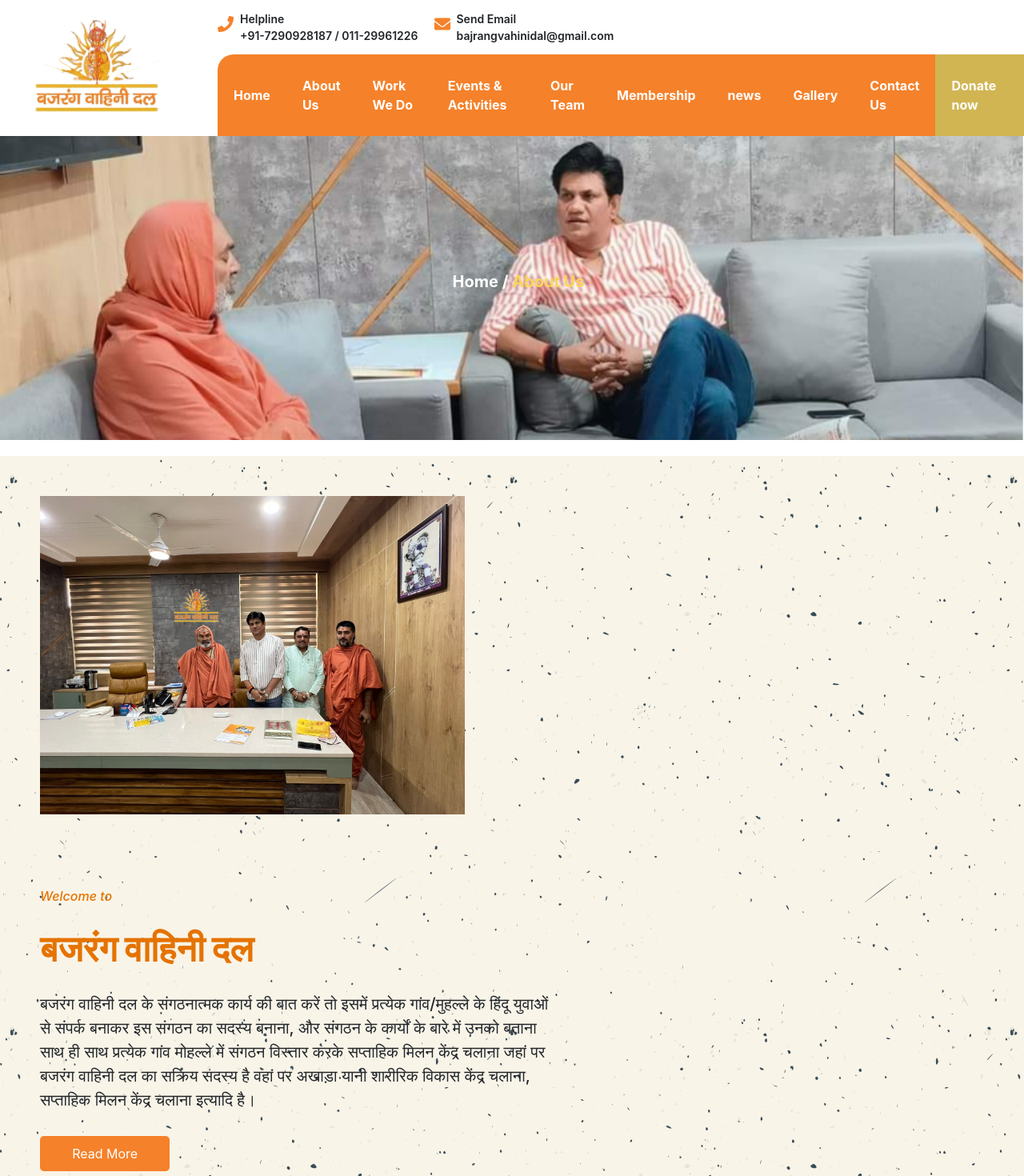
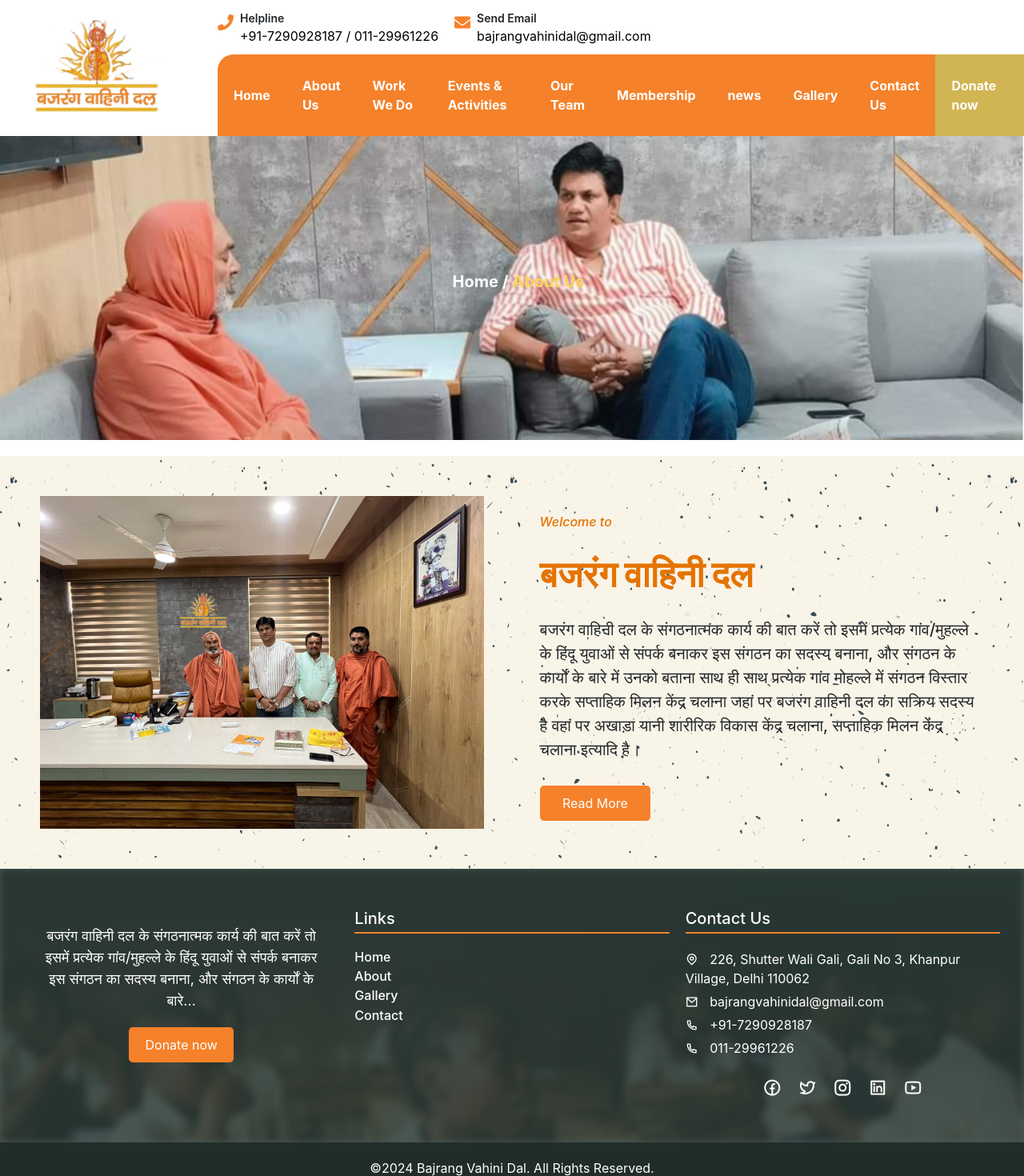
Before and after one commit to Mannumishra/bajrangdal, a React (Create React App) app: page /about in a window 1280 px wide. Shown: the top 1470 px of the page at 80% size. Built offline with nearby package versions, Linux system fonts and the light colour scheme.

Commit message:
add chnages

```diff
--- a/src/Components/About/About.css
+++ b/src/Components/About/About.css
@@ -4,12 +4,12 @@
     background-color: #F9F4E8;
     background-image: url(../../Images/about-one-shape-1.png);
     padding: 50px;
-    gap: 80px;
+    gap: 70px;
     flex-wrap: wrap; /* Allow wrapping on smaller screens */
 }
 
 .image-container {
-    width: 45%;
+    width: 47%;
 }
 
 .image-container img {
@@ -18,7 +18,7 @@
 }
 
 .text-container {
-    width: 55%;
+    width: 47%;
     display: flex;
     flex-direction: column;
     justify-content: flex-start;
--- a/src/Components/Navbar/Navbar.jsx
+++ b/src/Components/Navbar/Navbar.jsx
@@ -47,7 +47,9 @@
                             </div>
                             <div className="call-detail">
                                 <p>Helpline</p>
-                                <p>+91-7290928187 / 011-29961226</p>
+                                <a href="tel:+917290928187" className="phn" style={{ textDecoration: "none", color: "black" }}>
+                                    +91-7290928187 / 011-29961226
+                                </a>
                             </div>
                         </div>
                         <div className="call-box">
@@ -56,7 +58,9 @@
                             </div>
                             <div className="call-detail">
                                 <p>Send Email</p>
-                                <p>bajrangvahinidal@gmail.com</p>
+                                <a href="mailto:bajrangvahinidal@gmail.com" className="email" style={{ textDecoration: "none", color: "black" }}>
+                            bajrangvahinidal@gmail.com
+                        </a>
                             </div>
                         </div>
                     </div>
@@ -94,29 +98,30 @@
                     </div>
                     <ul className="nav-link">
                         <li><Link to={'/'} onClick={handleMobDeActive} >Home</Link></li>
-                        <li><Link to={'/'} onClick={handleMobDeActive} >About Us</Link></li>
+                        <li><Link to={'/about'} onClick={handleMobDeActive} >About Us</Link></li>
                         <li><Link to={'/'} onClick={handleMobDeActive} >Work We Do</Link></li>
-                        <li><Link to={'/'} onClick={handleMobDeActive} >Home</Link></li>
-                        <li><Link to={'/'} onClick={handleMobDeActive} >Home</Link></li>
-                        <li><Link to={'/'} onClick={handleMobDeActive} >Home</Link></li>
-                        <li><Link to={'/'} onClick={handleMobDeActive} >Home</Link></li>
-                        <li><Link to={'/'} onClick={handleMobDeActive} >Home</Link></li>
-                        <li><Link to={'/'} onClick={handleMobDeActive} >Home</Link></li>
+                        <li><Link to={'/event'} onClick={handleMobDeActive} >Events & Activities</Link></li>
+                        <li><Link to={'/team'} onClick={handleMobDeActive} >Our Team</Link></li>
+                        <li><Link to={'/membership'} onClick={handleMobDeActive} >Membership</Link></li>
+                        <li><Link to={'/news'} onClick={handleMobDeActive} >Gallery</Link></li>
+                        <li><Link to={'/gallery'} onClick={handleMobDeActive} >Contact Us</Link></li>
+                        <li><Link to={'/donate'} onClick={handleMobDeActive} >Donate now</Link></li>
                     </ul>
                     <div className="social-details">
-                        <a href='' className="email">
-                            <i class="ri-mail-fill"></i>
-                            hitesh@gmail.com
+                        <a href="mailto:bajrangvahinidal@gmail.com" className="email" style={{ textDecoration: "none", color: "white" }}>
+                            <i class="ri-mail-fill" style={{ color: "rgb(245, 129, 42)" }}></i>
+                            bajrangvahinidal@gmail.com
                         </a>
-                        <a href='' className="phn">
-                            <i class="ri-phone-fill"></i>
-                            9999999999
+                        <a href="tel:+917290928187" className="phn" style={{ textDecoration: "none", color: "white" }}>
+                            <i class="ri-phone-fill" style={{ color: "rgb(245, 129, 42)" }}></i>
+                            +91-7290928187 / 011-29961226
                         </a>
                         <div className="social-link">
-                            <i class="ri-instagram-fill"></i>
-                            <i class="ri-instagram-fill"></i>
-                            <i class="ri-instagram-fill"></i>
-                            <i class="ri-instagram-fill"></i>
+                            <i className="ri-facebook-circle-line text-light"></i>
+                            <i className="ri-twitter-line text-light"></i>
+                            <i className="ri-instagram-line text-light"></i>
+                            <i className="ri-linkedin-box-line text-light"></i>
+                            <i className="ri-youtube-line text-light"></i>
                         </div>
                     </div>
                 </div>
--- a/src/Components/Whatvedo/Whatwedo.css
+++ b/src/Components/Whatvedo/Whatwedo.css
@@ -28,7 +28,7 @@
     margin: 10px;
     padding: 10px;
     text-align: center;
-    width: 280px;
+    width: 21%;
     height: 350px;
     transition: transform 0.3s ease-in-out;
 }
```
